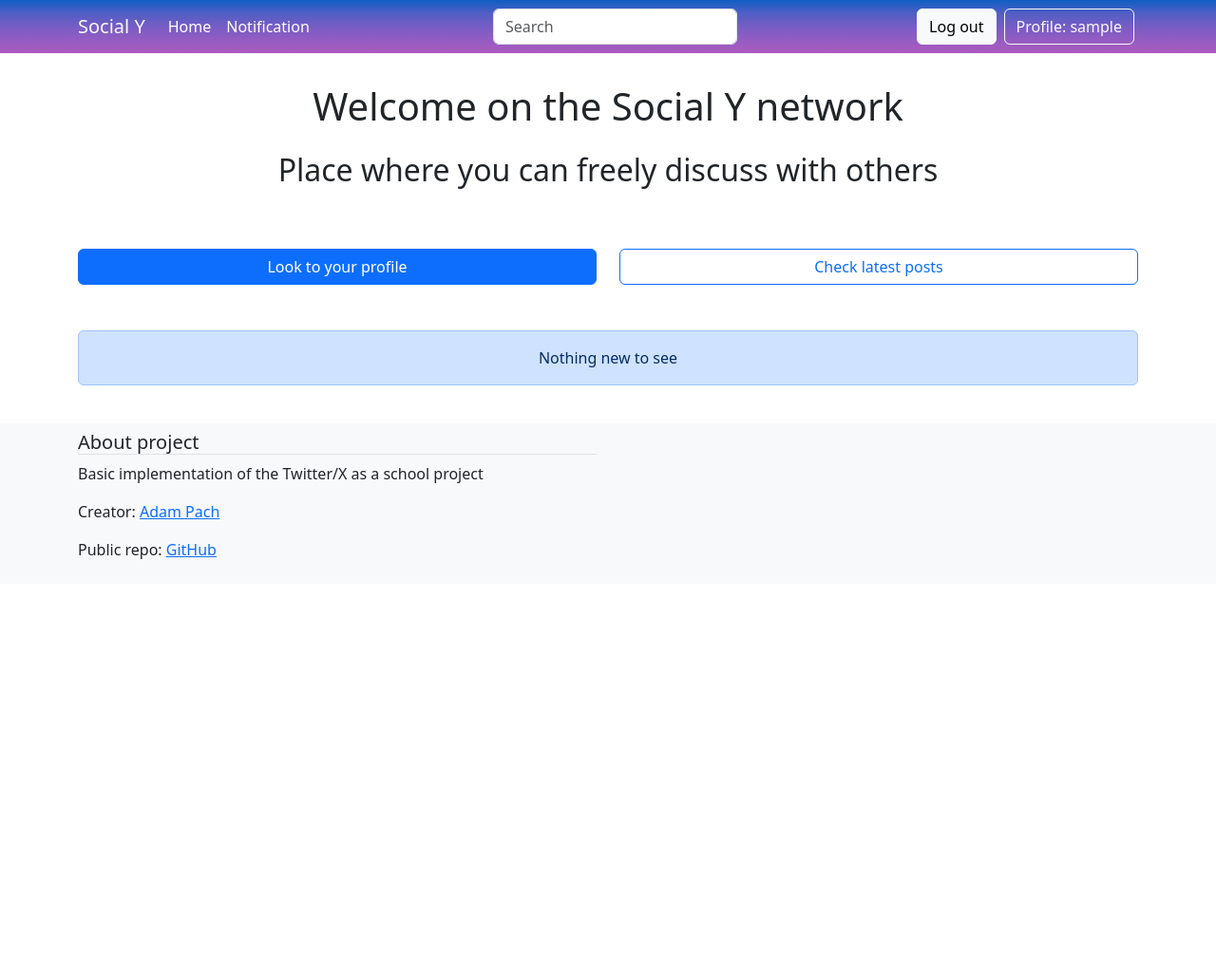
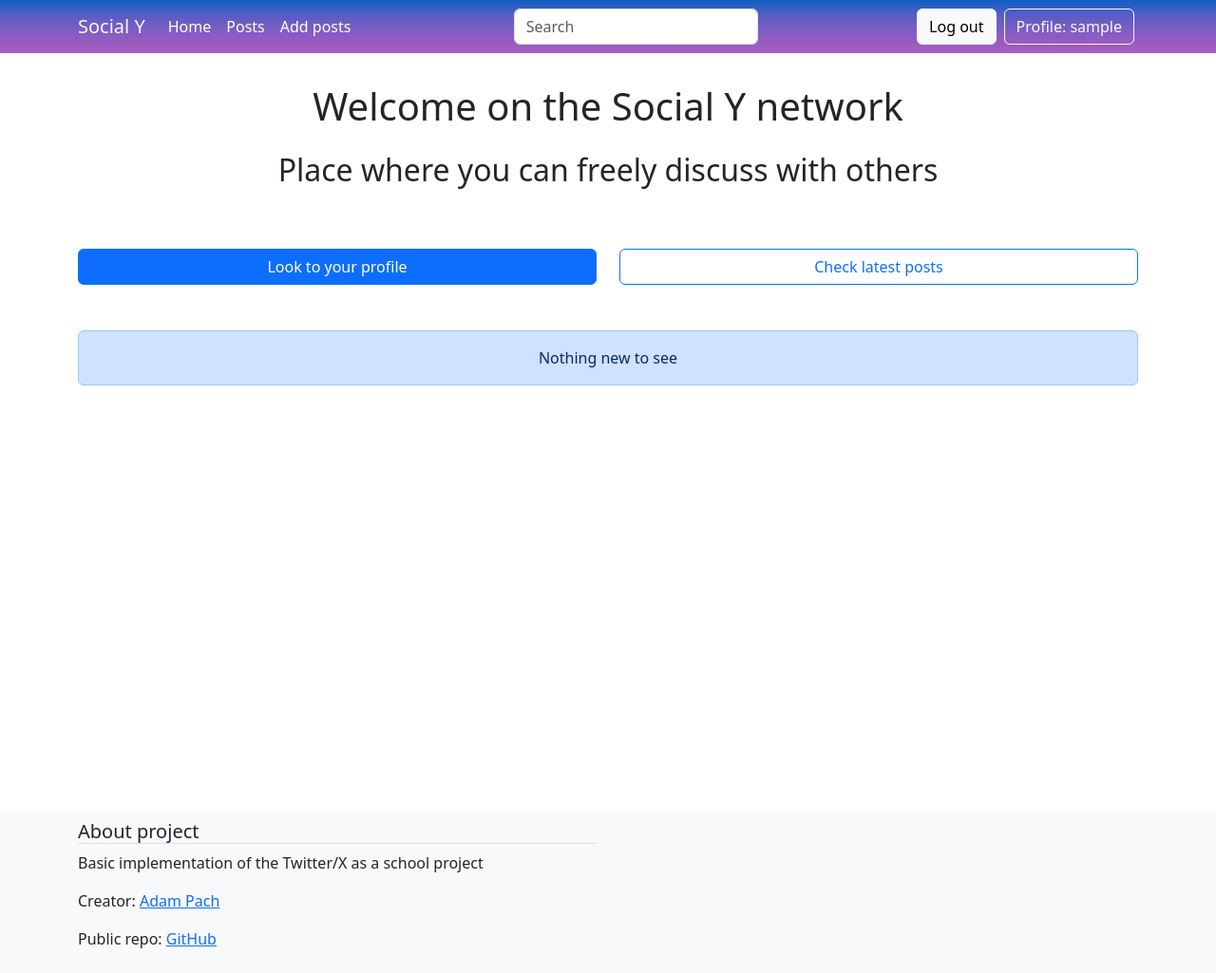
Before and after one commit to AdamPach/VSB_SKJ_SocialY, a Django app: page / in a window 1280 px wide. Shown: the whole page at 95% size. Before the commit the page ends 589 px from the top, so only its background shows below. Run offline with Django 5.2, Linux system fonts and the light colour scheme; the visitor is signed in with stand-in values (Sample User, id 1); some libraries are stand-ins or nearby versions.

Commit message:
#14 List all posts

```diff
--- a/SocialY/index/templates/index_page.html
+++ b/SocialY/index/templates/index_page.html
@@ -10,7 +10,7 @@
                     <a class="btn btn-primary w-100" href="/profile">Look to your profile</a>
                 </div>
                 <div class="col-md-6 col-12 py-2 py-md-0">
-                    <a class="btn btn-outline-primary w-100" href="#">Check latest posts</a>
+                    <a class="btn btn-outline-primary w-100" href="/posts/list">Check latest posts</a>
                 </div>
 
             {% else %}
--- a/SocialY/posts/templates/post.html
+++ b/SocialY/posts/templates/post.html
@@ -4,7 +4,7 @@
     <h2 class="border-bottom border-1">{{ post.author.username }}'s post</h2>
 
     <div class="card my-5">
-        <div class="card-header">
+        <div class="card-body">
             <p class="card-text fs-3">{{ post.post_content }}</p>
             <span class="card-text">{{ post.created_on }}</span>
         </div>
--- a/SocialY/posts/views.py
+++ b/SocialY/posts/views.py
@@ -33,4 +33,5 @@ def create_post(request):
 
 
 def list_posts(request):
-    pass
+    posts = Post.objects.select_related('author').order_by('-created_on').all()[:10]
+    return render(request, "list_posts.html", {"posts": posts})
--- a/SocialY/static/css/base.css
+++ b/SocialY/static/css/base.css
@@ -5,3 +5,7 @@
 .bg-base-gradient .nav-link{
     color: #ffffff !important;
 }
+
+body{
+    height: 100% !important;
+}
--- a/SocialY/templates/base.html
+++ b/SocialY/templates/base.html
@@ -14,7 +14,7 @@
 
     {% include "base_header.html" %}
 
-    <div class="container py-4">
+    <div class="container py-4" style="height: 100vh !important;">
         {% block content %}
 
         {% endblock content %}
--- a/SocialY/templates/base_header.html
+++ b/SocialY/templates/base_header.html
@@ -10,7 +10,10 @@
             <div class="collapse navbar-collapse d-lg-flex justify-content-between" id="navbar-toggler">
                 <div class="navbar-nav">
                     <a class="nav-link" href="/">Home</a>
-                    <a class="nav-link" href="#">Notification</a>
+                    {% if user.is_authenticated %}
+                        <a class="nav-link" href="/posts/list">Posts</a>
+                        <a class="nav-link" href="/posts">Add posts</a>
+                    {% endif %}
                 </div>
 
                 <div>
```
Also changed, not shown: SocialY/posts/templates/list_posts.html (added, +23 -0 lines).
